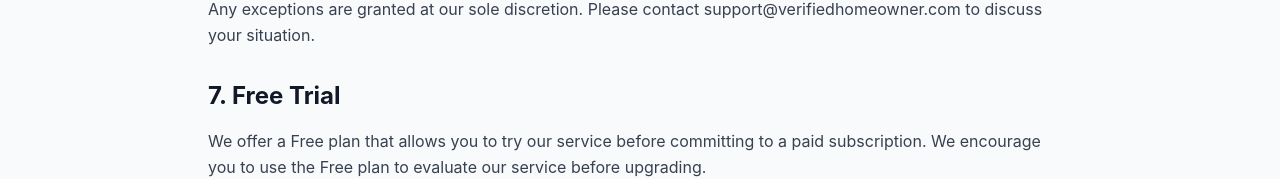
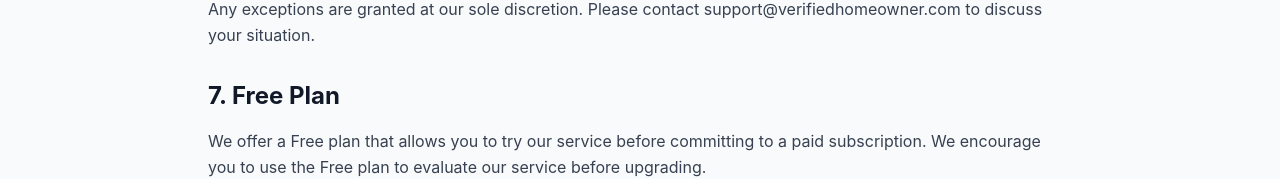
Before and after one commit to crynxmartinez/verifiedhomeowner, a React (Vite) app in the folder frontend/: page /refund in a window 1280 px wide. Shown: the part 1776-1955 px from the top of the page. Built offline with nearby package versions, Linux system fonts and the light colour scheme; no server answers; the HTML template or start-up script is replaced by a standard one.

Commit message:
Change Free Trial to Free Plan

```diff
--- a/frontend/src/pages/Home.jsx
+++ b/frontend/src/pages/Home.jsx
@@ -53,7 +53,7 @@ export default function Home() {
               to="/register"
               className="bg-white text-blue-600 px-8 py-4 rounded-lg text-lg font-semibold hover:bg-blue-50 transition"
             >
-              Start Free Trial
+              Start Free Plan
             </Link>
             <Link
               to="/how-it-works"
@@ -257,7 +257,7 @@ export default function Home() {
             to="/register"
             className="inline-block bg-white text-blue-600 px-12 py-4 rounded-lg text-xl font-semibold hover:bg-blue-50 transition"
           >
-            Start Your Free Trial
+            Start Your Free Plan
           </Link>
         </div>
       </section>
--- a/frontend/src/pages/Refund.jsx
+++ b/frontend/src/pages/Refund.jsx
@@ -143,7 +143,7 @@ export default function Refund() {
 
           <section>
             <h2 className="text-2xl font-bold text-gray-900 dark:text-white mb-4">
-              7. Free Trial
+              7. Free Plan
             </h2>
             <p className="text-gray-700 dark:text-gray-300 leading-relaxed">
               We offer a Free plan that allows you to try our service before committing to a paid
```
